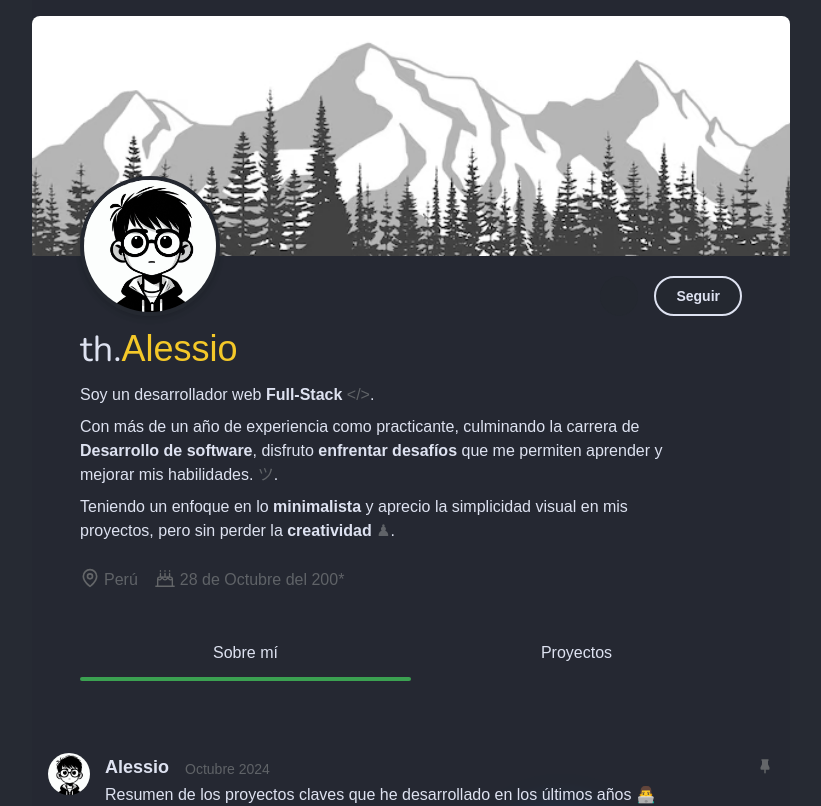
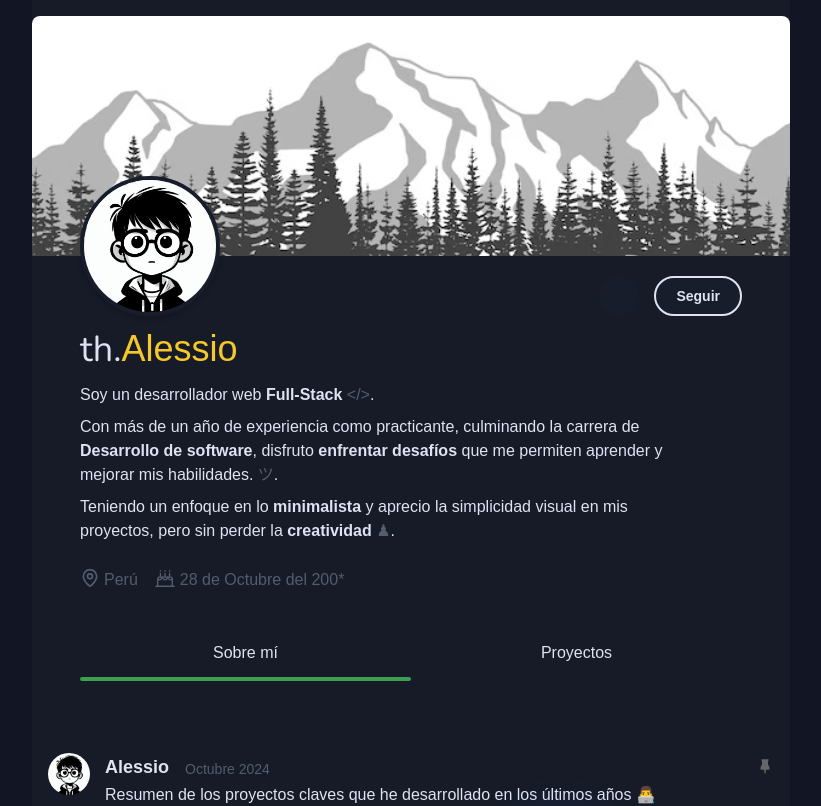
Before and after one commit to Aless-io28/th.portfolio, a React (Vite) app: page / in a window 1280 px wide. Shown: the top 806 px of the page, without its empty margins (229-1050 px from the left). Built offline with nearby package versions, Linux system fonts and the light colour scheme; a web font is replaced by a local one.

Commit message:
Colorsv2

```diff
--- a/src/components/content/Presentation.tsx
+++ b/src/components/content/Presentation.tsx
@@ -46,11 +46,11 @@ const Presentation = () => {
         </p>
         <div className="flex flex-wrap mt-6 gap-y-1 gap-x-4">
           <div className="flex items-center justify-start gap-1 text-color-sec">
-            <IconLocation size="20px" className="mb-1" fill="#646669" />
+            <IconLocation size="20px" className="mb-1" fill={dataProfile.svg} />
             Perú
           </div>
           <div className="flex items-center justify-start gap-1 text-color-sec">
-            <IconAge size="22px" className="mb-1" fill="#646669" />
+            <IconAge size="22px" className="mb-1" fill={dataProfile.svg} />
             28 de Octubre del 200*
           </div>
         </div>
--- a/src/components/header/Footer.tsx
+++ b/src/components/header/Footer.tsx
@@ -21,7 +21,7 @@ export const dataNetworks = [
   // },
   {
     link: "mailto:alessio.ths8@gmail.com",
-    icon: <IconGmail size="27px" className="mt-[1px]" />,
+    icon: <IconGmail size="26px" className="mt-[1px]" />,
   },
   // {
   //   link: "https://x.com/home",
@@ -30,6 +30,7 @@ export const dataNetworks = [
 ];
 
 const Footer = () => {
+  const year = new Date().getFullYear();
   return (
     <footer className="flex flex-col items-center justify-center w-full gap-4 py-5 mt-10 ">
       <div className="flex items-center justify-center gap-4">
@@ -46,7 +47,7 @@ const Footer = () => {
         ))}
       </div>
       <div>
-        <p className="text-xs font-sec text-color-pri">th.Alessio © 2004</p>
+        <p className="text-xs font-sec text-color-pri">th.Alessio © {year}</p>
       </div>
     </footer>
   );
--- a/src/data/DataProfile.tsx
+++ b/src/data/DataProfile.tsx
@@ -2,4 +2,5 @@ export const dataProfile = {
   name: "ALESSIO",
   title: "Desarrollador Web",
   path: "/profile_vth.jpg",
+  svg: "#545d6c",
 };
--- a/src/index.css
+++ b/src/index.css
@@ -2,21 +2,21 @@
 @import url("https://fonts.googleapis.com/css2?family=Montserrat:ital,wght@0,100..900;1,100..900&family=Nunito:ital,wght@0,200..1000;1,200..1000&family=Rethink+Sans:ital,wght@0,400..800;1,400..800&display=swap");
 
 :root {
-  --back-color-pri: #262a33;
-  --back-color-sec: #242830;
+  --back-color-pri: #121624;
+  --back-color-sec: #181d2c;
   --back-color-cont: #dee2f1;
 
   --text-color-pri: #dee2f1;
-  --text-color-sec: #606368;
-  --text-color-cont: #262a33;
+  --text-color-sec: #545d6c;
+  --text-color-cont: #121624;
 
   --accent-color-pri: #f4c829;
   --accent-color-sec: #3ba151;
   --accent-color-ter: #576ee3;
 
-  --border-color-pri: #33343d;
-  --hover-color-pri: #22222575;
-  --hover-color-sec: #22222530;
+  --border-color-pri: #3c3e48;
+  --hover-color-pri: #27273975;
+  --hover-color-sec: #27273930;
 
   --font-primary: "Rethink Sans", sans-serif;
   --font-secondary: "Nunito", sans-serif;
```
